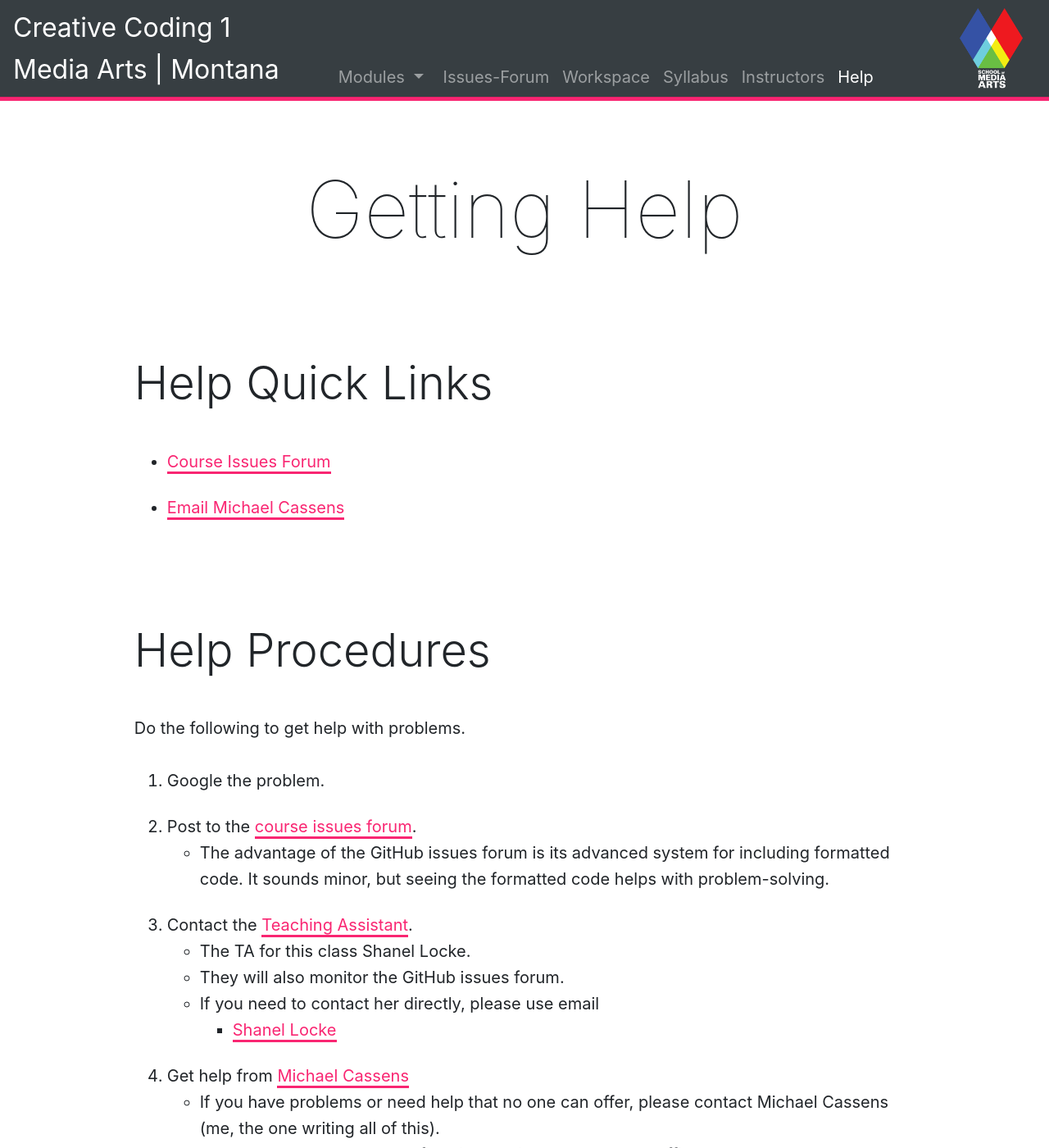
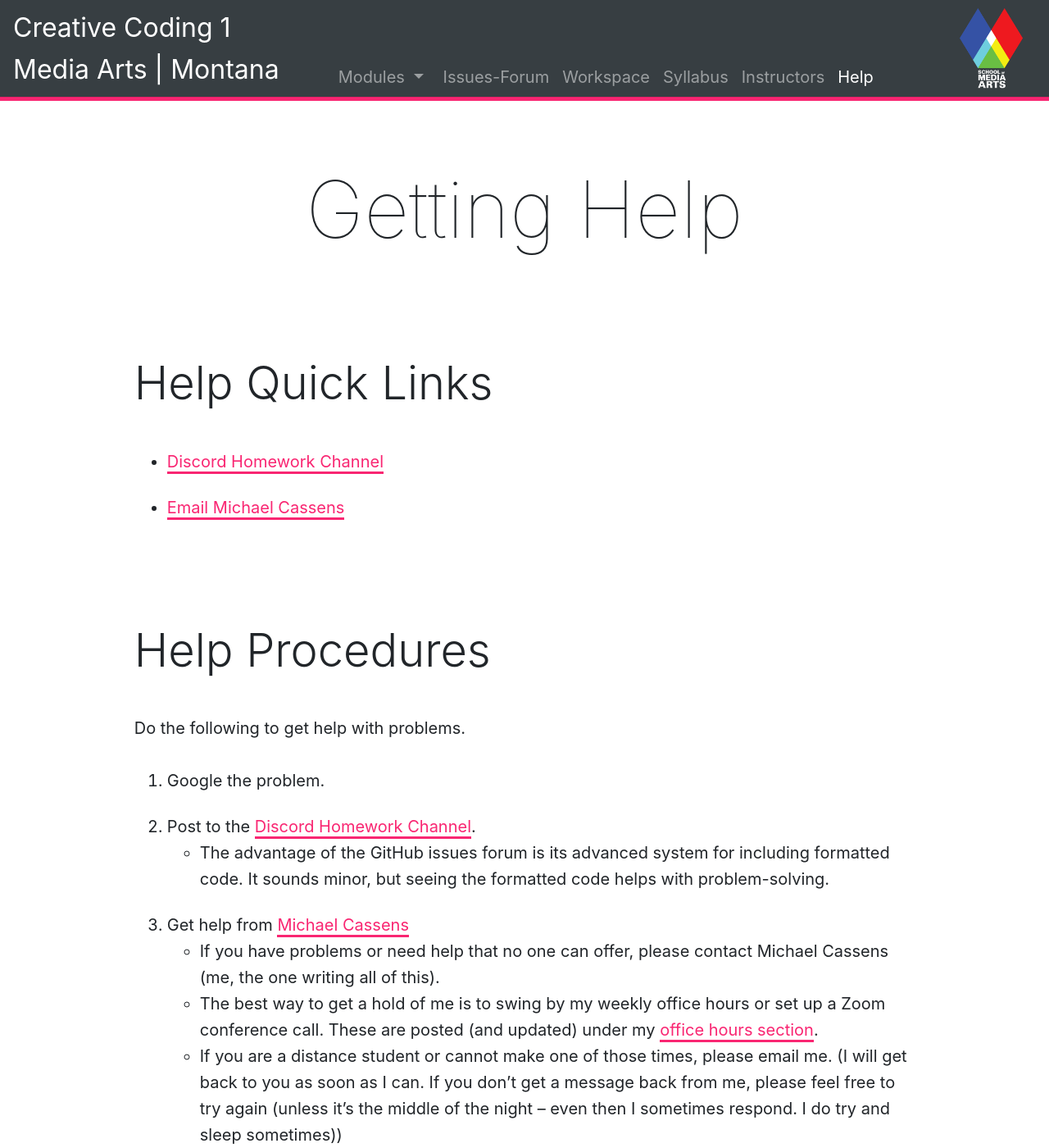
Before and after one commit to Montana-Media-Arts/MART120-Spring2023, a Jekyll site: the page built from modules/help/_posts/2017-01-01-help.md, in a window 1280 px wide and 1400 px high. Shown: the whole window at 82% size. Built offline with Jekyll 4.4.1, drawn with Linux system fonts in a browser that asks for light colours; nearby versions of some CDN libraries.

```diff
--- a/modules/help/_posts/2017-01-01-help.md
+++ b/modules/help/_posts/2017-01-01-help.md
@@ -7,7 +7,7 @@ permalink: /:title/
 
 ## Help Quick Links
 
-- [Course Issues Forum](https://github.com/Montana-Media-Arts/120_CreativeCoding1-Fall2022-Samples/issues)
+- [Discord Homework Channel](https://discord.com/channels/746125611117969550/1060614903871844412)
 - [Email Michael Cassens](mailto:michael.cassens@umontana.edu?subject=120%20Question)
 
 ## Help Procedures
@@ -15,14 +15,9 @@ permalink: /:title/
 Do the following to get help with problems.
 
 1. Google the problem.
-2. Post to the [course issues forum](https://github.com/Montana-Media-Arts/120_CreativeCoding1-Fall2022-Samples/issues).
+2. Post to the [Discord Homework Channel](https://discord.com/channels/746125611117969550/1060614903871844412).
     - The advantage of the GitHub issues forum is its advanced system for including formatted code. It sounds minor, but seeing the formatted code helps with problem-solving.
-3. Contact the [Teaching Assistant]({{site.baseurl}}/instructors/#TA).
-    - The TA for this class Shanel Locke.
-    - They will also monitor the GitHub issues forum.
-    - If you need to contact her directly, please use email
-        - [Shanel Locke](mailto:shanel.locke@umontana.edu?subject=120%20Question)
-4. Get help from [Michael Cassens]({{site.baseurl}}/instructors/)
+3. Get help from [Michael Cassens]({{site.baseurl}}/instructors/)
     - If you have problems or need help that no one can offer, please contact Michael Cassens (me, the one writing all of this).
     - The best way to get a hold of me is to swing by my weekly office hours or set up a Zoom conference call. These are posted (and updated) under my [office hours section]({{site.baseurl}}/instructors/#office-hours).
     - If you are a distance student or cannot make one of those times, please email me. (I will get back to you as soon as I can.  If you don't get a message back from me, please feel free to try again (unless it's the middle of the night -- even then I sometimes respond.  I do try and sleep sometimes))
```
Also changed, not shown: modules/week-1/_posts/2017-01-04-syllabus.md (+3 -3 lines), modules/week-1/_posts/2017-01-05-class-overview.md (+5 -5 lines), modules/week-1/_posts/2017-01-07-computerenvironment.md (+3 -3 lines).
